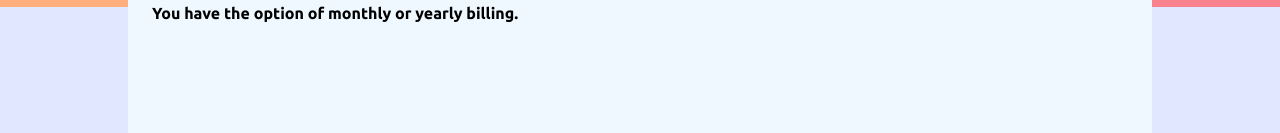
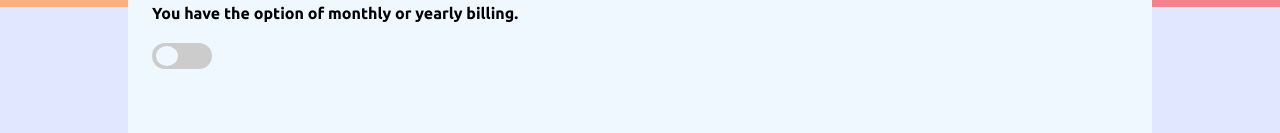
Before and after one commit to anynomous001/Multi_Step_Form, a React (Create React App) app: page /Secondpage in a window 1280 px wide. Shown: the part 193-326 px from the top of the page. Built offline with nearby package versions, Linux system fonts and the light colour scheme.

Commit message:
Add files via upload

```diff
--- a/public/index.html
+++ b/public/index.html
@@ -1,43 +1,23 @@
 <!DOCTYPE html>
 <html lang="en">
+
 <head>
   <meta charset="utf-8" />
   <link rel="icon" href="%PUBLIC_URL%/favicon.ico" />
   <meta name="viewport" content="width=device-width, initial-scale=1" />
   <meta name="theme-color" content="#000000" />
-    <meta
-      name="description"
-      content="Web site created using create-react-app"
-    />
+  <meta name="description" content="Web site created using create-react-app" />
   <link rel="apple-touch-icon" href="%PUBLIC_URL%/logo192.png" />
-    <!--
-      manifest.json provides metadata used when your web app is installed on a
-      user's mobile device or desktop. See https://developers.google.com/web/fundamentals/web-app-manifest/
-    -->
+
   <link rel="manifest" href="%PUBLIC_URL%/manifest.json" />
-    <!--
-      Notice the use of %PUBLIC_URL% in the tags above.
-      It will be replaced with the URL of the `public` folder during the build.
-      Only files inside the `public` folder can be referenced from the HTML.
 
-      Unlike "/favicon.ico" or "favicon.ico", "%PUBLIC_URL%/favicon.ico" will
-      work correctly both with client-side routing and a non-root public URL.
-      Learn how to configure a non-root public URL by running `npm run build`.
-    -->
-    <title>React App</title>
+  <title>Multi Step Form</title>
 </head>
+
 <body>
   <noscript>You need to enable JavaScript to run this app.</noscript>
   <div id="root"></div>
-    <!--
-      This HTML file is a template.
-      If you open it directly in the browser, you will see an empty page.
 
-      You can add webfonts, meta tags, or analytics to this file.
-      The build step will place the bundled scripts into the <body> tag.
+</body>
 
-      To begin the development, run `npm start` or `yarn start`.
-      To create a production bundle, use `npm run build` or `yarn build`.
-    -->
-  </body>
 </html>
--- a/src/components/Secondform.js
+++ b/src/components/Secondform.js
@@ -1,5 +1,6 @@
 import React from 'react'
 import './Secondform.css'
+import Switch from './Switch.js'
 
 const Secondform = () => {
     return (
@@ -9,7 +10,7 @@ const Secondform = () => {
                 <h4>You have the option of monthly or yearly billing.</h4>
                 <form>
 
-
+                    <Switch />
                 </form>
 
             </div>
--- /dev/null
+++ b/src/components/Switch.css
@@ -0,0 +1,45 @@
+.switch {
+    position: relative;
+    height: 26px;
+    width: 60px;
+    display: inline-block;
+}
+
+.switch input {
+    height: 0;
+    width: 0;
+    margin: 0;
+}
+
+.slider {
+    position: absolute;
+    height: 26px;
+    width: 60px;
+    border-radius: 25px;
+    top: 0;
+    left: 0;
+    bottom: 0;
+    right: 0;
+    background-color: #ccc;
+}
+
+.slider::before {
+    content: '';
+    position: absolute;
+    height: 20px;
+    width: 22px;
+    background-color: aliceblue;
+    top: 3px;
+    left: 4px;
+    border-radius: 50%;
+    cursor: pointer;
+}
+
+input:checked+.slider {
+    background: #2196f3;
+}
+
+input:checked+.slider::before {
+    transform: translateX(27px);
+    /* half of the slider's length */
+}
--- /dev/null
+++ b/src/components/Switch.js
@@ -0,0 +1,13 @@
+import React from 'react'
+import './Switch.css'
+
+const Switch = () => {
+    return (
+        <label className='switch'>
+            <input type='checkbox' />
+            <span className='slider' />
+        </label>
+    )
+}
+
+export default Switch
```
Also changed, not shown: index.js (added, +14 -0 lines). Lines whose indentation alone changed are shown as unchanged.
